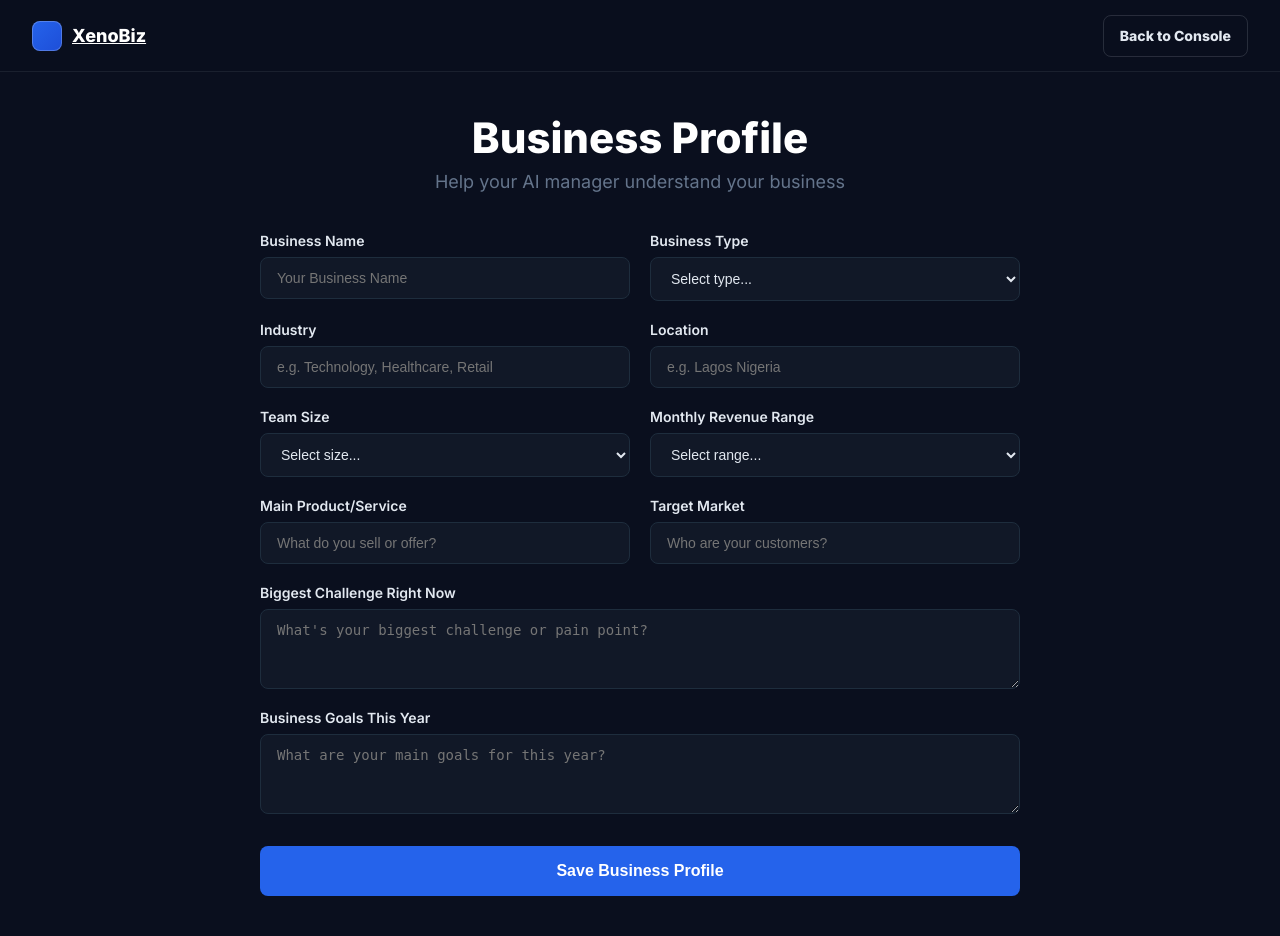
After one commit to Exiels1/Xenobiz, a Flask app: template templates/profile.html in a window 1280 px wide. The commit adds this page. Run offline with Flask 3, Linux system fonts and the light colour scheme; the template is opened without the code that fills it, so the values that code supplies are empty.

Commit message:
Feature: Business Profile - personalized AI manager context

```diff
--- a/app.py
+++ b/app.py
@@ -185,6 +185,26 @@ def init_db():
         user_columns = [r["name"] for r in conn.execute("PRAGMA table_info(users)").fetchall()]
         if "subscription_status" not in user_columns:
             conn.execute("ALTER TABLE users ADD COLUMN subscription_status TEXT DEFAULT 'free'")
+
+        conn.execute("""
+            CREATE TABLE IF NOT EXISTS business_profiles (
+                id INTEGER PRIMARY KEY AUTOINCREMENT,
+                user_id INTEGER NOT NULL UNIQUE,
+                business_name TEXT,
+                business_type TEXT,
+                industry TEXT,
+                team_size TEXT,
+                monthly_revenue TEXT,
+                main_product TEXT,
+                target_market TEXT,
+                biggest_challenge TEXT,
+                business_goals TEXT,
+                location TEXT,
+                created_at TEXT DEFAULT CURRENT_TIMESTAMP,
+                updated_at TEXT DEFAULT CURRENT_TIMESTAMP,
+                FOREIGN KEY(user_id) REFERENCES users(id)
+            )
+        """)
 
 init_db()
 
@@ -1468,6 +1488,61 @@ def auth_me():
         }
     )
 
+@app.route("/profile/business", methods=["GET"])
+@login_required
+def get_business_profile():
+    user_id = get_current_user_id()
+    with get_db_connection() as conn:
+        profile = conn.execute(
+            "SELECT business_name, business_type, industry, team_size, monthly_revenue, main_product, target_market, biggest_challenge, business_goals, location FROM business_profiles WHERE user_id = ?",
+            (user_id,)
+        ).fetchone()
+
+    if profile:
+        return jsonify(dict(profile))
+    return jsonify({})
+
+@app.route("/profile/business", methods=["POST"])
+@login_required
+def save_business_profile():
+    user_id = get_current_user_id()
+    data = request.get_json() or {}
+
+    with get_db_connection() as conn:
+        conn.execute("""
+            INSERT INTO business_profiles (
+                user_id, business_name, business_type, industry, team_size,
+                monthly_revenue, main_product, target_market, biggest_challenge,
+                business_goals, location, updated_at
+            ) VALUES (?, ?, ?, ?, ?, ?, ?, ?, ?, ?, ?, CURRENT_TIMESTAMP)
+            ON CONFLICT(user_id) DO UPDATE SET
+                business_name = excluded.business_name,
+                business_type = excluded.business_type,
+                industry = excluded.industry,
+                team_size = excluded.team_size,
+                monthly_revenue = excluded.monthly_revenue,
+                main_product = excluded.main_product,
+                target_market = excluded.target_market,
+                biggest_challenge = excluded.biggest_challenge,
+                business_goals = excluded.business_goals,
+                location = excluded.location,
+                updated_at = CURRENT_TIMESTAMP
+        """, (
+            user_id,
+            data.get("business_name"),
+            data.get("business_type"),
+            data.get("industry"),
+            data.get("team_size"),
+            data.get("monthly_revenue"),
+            data.get("main_product"),
+            data.get("target_market"),
+            data.get("biggest_challenge"),
+            data.get("business_goals"),
+            data.get("location")
+        ))
+
+    return jsonify({"ok": True, "message": "Profile saved. Your AI manager is now personalized."})
+
 @app.route("/conversations", methods=["GET"])
 @login_required
 def conversations_list():
@@ -1578,13 +1653,23 @@ def attachment_download(attachment_id):
 @app.route("/")
 def index():
     if get_current_user_id():
-        return redirect(url_for("dashboard"))
+        return redirect(url_for("chat_console"))
     return render_template("landing.html")
+
+@app.route("/index")
+@login_required
+def chat_console():
+    return render_template("index.html")
 
 @app.route("/dashboard")
 @login_required
 def dashboard():
     return render_template("dashboard.html")
+
+@app.route("/profile")
+@login_required
+def business_profile():
+    return render_template("profile.html")
 
 def classify_pulse_sentiment(text):
     text_l = (text or "").lower()
@@ -1780,8 +1865,33 @@ def chat():
     # 2. Persist User Message
     save_message("user", final_user_message, user_id=user_id, conversation_id=conversation_id)
 
+    # 3. Fetch Business Profile Context
+    business_context = ""
+    with get_db_connection() as conn:
+        profile = conn.execute(
+            "SELECT business_name, business_type, industry, team_size, monthly_revenue, main_product, target_market, biggest_challenge, business_goals, location FROM business_profiles WHERE user_id = ?",
+            (user_id,)
+        ).fetchone()
+
+    if profile:
+        business_context = f"""
+BUSINESS CONTEXT (treat this as your employer's business - you are their hired AI manager):
+Business: {profile['business_name'] or 'Not specified'}
+Type: {profile['business_type'] or 'Not specified'}
+Industry: {profile['industry'] or 'Not specified'}
+Team Size: {profile['team_size'] or 'Not specified'}
+Monthly Revenue: {profile['monthly_revenue'] or 'Not specified'}
+Main Product/Service: {profile['main_product'] or 'Not specified'}
+Target Market: {profile['target_market'] or 'Not specified'}
+Biggest Challenge: {profile['biggest_challenge'] or 'Not specified'}
+Goals: {profile['business_goals'] or 'Not specified'}
+Location: {profile['location'] or 'Not specified'}
+
+Use this context to give personalized, specific advice. Reference their actual business details in responses. Speak as if you work for them.
+"""
+
     # 3. Construct Authoritative System Instruction
-    system_instruction = f"""
+    system_instruction = f"""{business_context}
 You are XenoBiz AI, a Business Manager AI acting as a {business_role.replace('_', ' ').title()}.
 
 Your role is to manage product feedback, customer input, and operational concerns
--- a/templates/dashboard.html
+++ b/templates/dashboard.html
@@ -280,7 +280,10 @@
 <body>
   <header class="topbar">
     <div class="title">XenoBiz</div>
-    <a class="ghost" href="/">Back to Console</a>
+    <div class="nav-actions">
+      <a class="ghost" href="/profile">My Business</a>
+      <a class="ghost" href="/index">Back to Console</a>
+    </div>
   </header>
 
   <main class="dashboard">
--- a/templates/login.html
+++ b/templates/login.html
@@ -471,7 +471,7 @@
           <pre id="codesText"></pre>
           <div class="codes-row">
             <button id="btnDownloadCodes" type="button">Download recovery codes</button>
-            <a class="continue-link" href="/dashboard">Continue to dashboard</a>
+            <a class="continue-link" href="/">Continue to chat</a>
           </div>
         </div>
       </div>
--- /dev/null
+++ b/templates/profile.html
@@ -0,0 +1,441 @@
+<!DOCTYPE html>
+<html lang="en">
+<head>
+  <meta charset="UTF-8" />
+  <meta name="viewport" content="width=device-width, initial-scale=1.0" />
+  <title>XenoBiz - Business Profile</title>
+  <link rel="preconnect" href="https://fonts.googleapis.com">
+  <link rel="preconnect" href="https://fonts.gstatic.com" crossorigin>
+  <link href="https://fonts.googleapis.com/css2?family=Inter:wght@400;500;600;700;800&display=swap" rel="stylesheet">
+  <style>
+    :root {
+      --bg: #0a0f1e;
+      --panel: #111827;
+      --panel-2: #0d1424;
+      --line: #1e2d3d;
+      --accent: #2563eb;
+      --success: #10b981;
+      --text: #e2e8f0;
+      --muted: #64748b;
+      --white: #ffffff;
+    }
+
+    * {
+      box-sizing: border-box;
+    }
+
+    body {
+      margin: 0;
+      min-height: 100vh;
+      font-family: "Inter", "Segoe UI", Arial, sans-serif;
+      background: var(--bg);
+      color: var(--text);
+    }
+
+    .navbar {
+      position: sticky;
+      top: 0;
+      z-index: 10;
+      height: 72px;
+      display: flex;
+      align-items: center;
+      justify-content: space-between;
+      padding: 0 32px;
+      background: rgba(10, 15, 30, 0.92);
+      border-bottom: 1px solid rgba(226, 232, 240, 0.08);
+      backdrop-filter: blur(14px);
+    }
+
+    .logo {
+      display: inline-flex;
+      align-items: center;
+      gap: 10px;
+      color: var(--white);
+      font-size: 18px;
+      font-weight: 800;
+    }
+
+    .logo::before {
+      content: "";
+      width: 30px;
+      height: 30px;
+      border-radius: 8px;
+      background: linear-gradient(135deg, var(--accent), #1d4ed8);
+      box-shadow: inset 0 0 0 1px rgba(255, 255, 255, 0.22);
+    }
+
+    .nav-actions {
+      display: flex;
+      align-items: center;
+      gap: 10px;
+    }
+
+    .btn {
+      display: inline-flex;
+      align-items: center;
+      justify-content: center;
+      min-height: 42px;
+      padding: 0 16px;
+      border-radius: 8px;
+      border: 1px solid rgba(226, 232, 240, 0.14);
+      color: var(--text);
+      font-size: 14px;
+      font-weight: 800;
+      transition: background 0.18s ease, border-color 0.18s ease, transform 0.14s ease;
+      text-decoration: none;
+    }
+
+    .btn:hover {
+      border-color: rgba(37, 99, 235, 0.55);
+      background: rgba(37, 99, 235, 0.12);
+    }
+
+    .btn:active {
+      transform: translateY(1px);
+    }
+
+    .container {
+      width: min(800px, calc(100% - 40px));
+      margin: 0 auto;
+      padding: 40px 20px;
+    }
+
+    .page-title {
+      text-align: center;
+      margin-bottom: 40px;
+    }
+
+    .page-title h1 {
+      margin: 0 0 8px;
+      color: var(--white);
+      font-size: 42px;
+      font-weight: 800;
+    }
+
+    .page-title p {
+      margin: 0;
+      color: var(--muted);
+      font-size: 18px;
+    }
+
+    .profile-banner {
+      background: rgba(37, 99, 235, 0.12);
+      border: 1px solid rgba(37, 99, 235, 0.28);
+      border-radius: 8px;
+      padding: 20px;
+      margin-bottom: 32px;
+      display: none;
+    }
+
+    .profile-banner.show {
+      display: block;
+    }
+
+    .profile-banner p {
+      margin: 0;
+      color: var(--text);
+      font-weight: 600;
+    }
+
+    .form-grid {
+      display: grid;
+      grid-template-columns: 1fr 1fr;
+      gap: 20px;
+      margin-bottom: 32px;
+    }
+
+    .form-group {
+      display: flex;
+      flex-direction: column;
+    }
+
+    .form-group.full-width {
+      grid-column: 1 / -1;
+    }
+
+    .form-label {
+      margin-bottom: 8px;
+      color: var(--text);
+      font-size: 14px;
+      font-weight: 600;
+    }
+
+    .form-input,
+    .form-select,
+    .form-textarea {
+      padding: 12px 16px;
+      border: 1px solid var(--line);
+      border-radius: 8px;
+      background: var(--panel);
+      color: var(--text);
+      font-size: 14px;
+      transition: border-color 0.18s ease;
+    }
+
+    .form-input:focus,
+    .form-select:focus,
+    .form-textarea:focus {
+      outline: none;
+      border-color: var(--accent);
+    }
+
+    .form-textarea {
+      resize: vertical;
+      min-height: 80px;
+    }
+
+    .save-btn {
+      width: 100%;
+      padding: 16px;
+      border: none;
+      border-radius: 8px;
+      background: var(--accent);
+      color: var(--white);
+      font-size: 16px;
+      font-weight: 800;
+      cursor: pointer;
+      transition: background 0.18s ease, transform 0.14s ease;
+    }
+
+    .save-btn:hover {
+      background: #1d4ed8;
+    }
+
+    .save-btn:active {
+      transform: translateY(1px);
+    }
+
+    .save-btn:disabled {
+      opacity: 0.6;
+      cursor: not-allowed;
+    }
+
+    .message {
+      margin-top: 20px;
+      padding: 12px 16px;
+      border-radius: 8px;
+      font-weight: 600;
+      display: none;
+    }
+
+    .message.success {
+      background: rgba(16, 185, 129, 0.12);
+      border: 1px solid rgba(16, 185, 129, 0.28);
+      color: var(--success);
+    }
+
+    .message.error {
+      background: rgba(239, 68, 68, 0.12);
+      border: 1px solid rgba(239, 68, 68, 0.28);
+      color: #ef4444;
+    }
+
+    @media (max-width: 768px) {
+      .form-grid {
+        grid-template-columns: 1fr;
+      }
+
+      .navbar {
+        padding: 0 20px;
+      }
+
+      .container {
+        padding: 20px 20px;
+      }
+
+      .page-title h1 {
+        font-size: 32px;
+      }
+    }
+  </style>
+</head>
+<body>
+  <nav class="navbar">
+    <a class="logo" href="/">XenoBiz</a>
+    <div class="nav-actions">
+      <a class="btn" href="/index">Back to Console</a>
+    </div>
+  </nav>
+
+  <main class="container">
+    <div class="page-title">
+      <h1>Business Profile</h1>
+      <p>Help your AI manager understand your business</p>
+    </div>
+
+    <div id="profileBanner" class="profile-banner">
+      <p>Your AI manager doesn't know your business yet. Fill this in to unlock personalized advice.</p>
+    </div>
+
+    <form id="profileForm">
+      <div class="form-grid">
+        <div class="form-group">
+          <label class="form-label" for="businessName">Business Name</label>
+          <input type="text" id="businessName" name="business_name" class="form-input" placeholder="Your Business Name" />
+        </div>
+
+        <div class="form-group">
+          <label class="form-label" for="businessType">Business Type</label>
+          <select id="businessType" name="business_type" class="form-select">
+            <option value="">Select type...</option>
+            <option value="Retail">Retail</option>
+            <option value="E-commerce">E-commerce</option>
+            <option value="Service">Service</option>
+            <option value="Tech/SaaS">Tech/SaaS</option>
+            <option value="Food & Beverage">Food & Beverage</option>
+            <option value="Healthcare">Healthcare</option>
+            <option value="Education">Education</option>
+            <option value="Other">Other</option>
+          </select>
+        </div>
+
+        <div class="form-group">
+          <label class="form-label" for="industry">Industry</label>
+          <input type="text" id="industry" name="industry" class="form-input" placeholder="e.g. Technology, Healthcare, Retail" />
+        </div>
+
+        <div class="form-group">
+          <label class="form-label" for="location">Location</label>
+          <input type="text" id="location" name="location" class="form-input" placeholder="e.g. Lagos Nigeria" />
+        </div>
+
+        <div class="form-group">
+          <label class="form-label" for="teamSize">Team Size</label>
+          <select id="teamSize" name="team_size" class="form-select">
+            <option value="">Select size...</option>
+            <option value="Just me">Just me</option>
+            <option value="2-5">2-5</option>
+            <option value="6-15">6-15</option>
+            <option value="16-50">16-50</option>
+            <option value="50+">50+</option>
+          </select>
+        </div>
+
+        <div class="form-group">
+          <label class="form-label" for="monthlyRevenue">Monthly Revenue Range</label>
+          <select id="monthlyRevenue" name="monthly_revenue" class="form-select">
+            <option value="">Select range...</option>
+            <option value="Under ₦100k">Under ₦100k</option>
+            <option value="₦100k-500k">₦100k-500k</option>
+            <option value="₦500k-1M">₦500k-1M</option>
+            <option value="₦1M-5M">₦1M-5M</option>
+            <option value="₦5M-20M">₦5M-20M</option>
+            <option value="₦20M+">₦20M+</option>
+          </select>
+        </div>
+
+        <div class="form-group">
+          <label class="form-label" for="mainProduct">Main Product/Service</label>
+          <input type="text" id="mainProduct" name="main_product" class="form-input" placeholder="What do you sell or offer?" />
+        </div>
+
+        <div class="form-group">
+          <label class="form-label" for="targetMarket">Target Market</label>
+          <input type="text" id="targetMarket" name="target_market" class="form-input" placeholder="Who are your customers?" />
+        </div>
+
+        <div class="form-group full-width">
+          <label class="form-label" for="biggestChallenge">Biggest Challenge Right Now</label>
+          <textarea id="biggestChallenge" name="biggest_challenge" class="form-textarea" placeholder="What's your biggest challenge or pain point?"></textarea>
+        </div>
+
+        <div class="form-group full-width">
+          <label class="form-label" for="businessGoals">Business Goals This Year</label>
+          <textarea id="businessGoals" name="business_goals" class="form-textarea" placeholder="What are your main goals for this year?"></textarea>
+        </div>
+      </div>
+
+      <button type="submit" class="save-btn" id="saveBtn">Save Business Profile</button>
+
+      <div id="message" class="message"></div>
+    </form>
+  </main>
+
+  <script>
+    const profileForm = document.getElementById('profileForm');
+    const saveBtn = document.getElementById('saveBtn');
+    const messageEl = document.getElementById('message');
+    const profileBanner = document.getElementById('profileBanner');
+
+    // Load existing profile
+    async function loadProfile() {
+      try {
+        const response = await fetch('/profile/business');
+        if (response.ok) {
+          const profile = await response.json();
+          if (Object.keys(profile).length === 0) {
+            profileBanner.classList.add('show');
+          } else {
+            profileBanner.classList.remove('show');
+          }
+
+          // Fill form fields
+          Object.keys(profile).forEach(key => {
+            const element = document.getElementById(key.charAt(0).toUpperCase() + key.slice(1).replace(/_/g, ''));
+            if (element) {
+              element.value = profile[key] || '';
+            }
+          });
+        }
+      } catch (error) {
+        console.error('Failed to load profile:', error);
+      }
+    }
+
+    // Save profile
+    async function saveProfile(data) {
+      saveBtn.disabled = true;
+      saveBtn.textContent = 'Saving...';
+
+      try {
+        const response = await fetch('/profile/business', {
+          method: 'POST',
+          headers: {
+            'Content-Type': 'application/json',
+          },
+          body: JSON.stringify(data),
+        });
+
+        const result = await response.json();
+
+        if (response.ok) {
+          messageEl.textContent = result.message || 'Profile saved successfully.';
+          messageEl.className = 'message success';
+          messageEl.style.display = 'block';
+          profileBanner.classList.remove('show');
+          setTimeout(() => {
+            messageEl.style.display = 'none';
+          }, 5000);
+        } else {
+          messageEl.textContent = result.error || 'Failed to save profile.';
+          messageEl.className = 'message error';
+          messageEl.style.display = 'block';
+        }
+      } catch (error) {
+        messageEl.textContent = 'Network error. Please try again.';
+        messageEl.className = 'message error';
+        messageEl.style.display = 'block';
+      } finally {
+        saveBtn.disabled = false;
+        saveBtn.textContent = 'Save Business Profile';
+      }
+    }
+
+    // Form submission
+    profileForm.addEventListener('submit', async (e) => {
+      e.preventDefault();
+
+      const formData = new FormData(profileForm);
+      const data = {};
+      for (let [key, value] of formData.entries()) {
+        data[key] = value;
+      }
+
+      await saveProfile(data);
+    });
+
+    // Load profile on page load
+    loadProfile();
+  </script>
+</body>
+</html>
```
Also changed, not shown: static/script.js (+33 -0 lines), static/style.css (+60 -0 lines), templates/index.html (+9 -0 lines).
